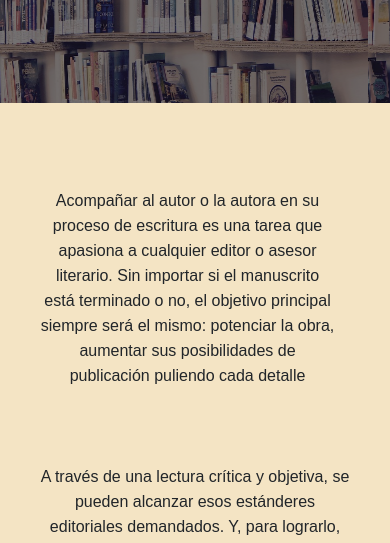
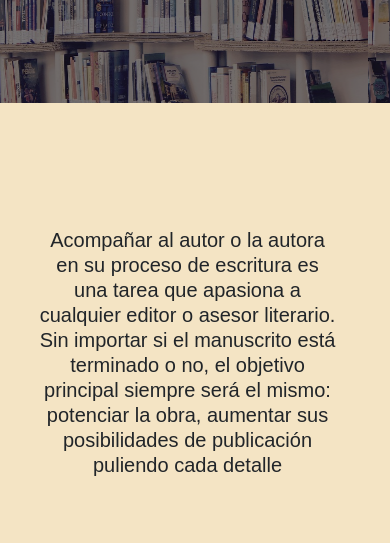
Before and after one commit to rodrimunoz/rm-asesoria-literaria, a plain HTML site: page index.html in a window 390 px wide. Shown: the part 297-840 px from the top of the page. Drawn offline with nearby package versions, Linux system fonts and the light colour scheme.

Commit message:
seccionDescripcion con Bootstrap. Solucionado espaciado con seccionServicios

```diff
--- a/css/estilos.css
+++ b/css/estilos.css
@@ -102,16 +102,17 @@ body{
 /* SECCIÓN DESCRIPCIÓN */
 
 .seccionDescripcion{
-    width: 100%;
-    height: 250px;
-    display: flex;
-    justify-content: center;
-    flex-wrap: wrap;
     margin-top: 155px;
+    margin-bottom: 5%;
 }
 
 .articuloDescripcion{
-    width: 45%;
+    width: 80%;
+}
+
+.articuloDescripcion__Contenedor{
+    display: flex;
+    justify-content: center;
 }
 
 .articuloDescripcion--paddinRight{
@@ -123,7 +124,7 @@ body{
 }
 
 .articuloDescripcion_parrafo{
-    font-size: 1.3em;
+    font-size: 125%;
     text-align: center;
     line-height: 25px;
 }
@@ -173,7 +174,7 @@ body{
     background-color: #beb9b3;
     margin-top: 100px;
     margin-bottom: 0px;
-    height: 215px;
+    height: 240px;
     width: 100%;
     display: flex;
     align-items: center;
@@ -529,11 +530,6 @@ body{
         box-shadow: none;
     }
 
-    .seccionDescripcion{
-        width: 100%;
-        margin-bottom: 40px;
-    }
-
     .nav__barraNavegacion__elemento:hover {
         background-color: #244444;
         transition: none;
@@ -568,10 +564,6 @@ body{
         height: 480px;
     }
 
-    .articuloDescripcion_parrafo {
-        font-size: 1.2em;
-    }
-
     .main {
         height: 500px;
     }
@@ -591,7 +583,7 @@ body{
     .nav__barraNavegacion {
         display: none;
     }
-    /*ACÁ APARECERÍA EL MENU HAMBURGUESA*/
+
     .nav__imagen {
         margin-right: 0px;
     }
@@ -604,11 +596,6 @@ body{
         height: 400px;
     }
 
-    .seccionDescripcion {
-        margin-bottom: 220px;
-        margin-top: 115px;
-    }
-
     .articuloDescripcion {
         width: 80%;
         padding-bottom: 60px;
@@ -616,10 +603,6 @@ body{
 
     .articuloDescripcion--paddinLeft{
         padding-left: 0px;
-    }
-
-    .articuloDescripcion_parrafo{
-        font-size: 1.1em;
     }
 
     .trabajoMano{
@@ -687,14 +670,6 @@ body{
         padding-top: 100px;
     }
 
-    .articuloDescripcion_parrafo {
-        font-size: 1em;
-    }
-
-    .seccionDescripcion {
-        margin-bottom: 380px;
-    }
-
     .seccionServicios__servicio__titulo {
         font-size: 1.4em;
     }
--- a/index.html
+++ b/index.html
@@ -89,7 +89,8 @@
 
     </main>
 
-    <section class="seccionDescripcion">
+    <section class="row seccionDescripcion">
+        <div class="col-lg-6 col-md-12 articuloDescripcion__Contenedor">
             <article class="articuloDescripcion articuloDescripcion--paddinRight">
                 <!--- Descripción de la Asesoría-->
                 <p class="articuloDescripcion_parrafo">
@@ -100,6 +101,8 @@
                     aumentar sus posibilidades de publicación puliendo cada detalle
                 </p>
             </article>
+        </div>
+        <div class="col-lg-6 col-md-12 articuloDescripcion__Contenedor">
             <article class="articuloDescripcion articuloDescripcion--paddinLeft">
                 <p class="articuloDescripcion_parrafo">
                     A través de una lectura crítica y objetiva, se pueden alcanzar esos estánderes editoriales demandados.
@@ -109,6 +112,7 @@
                     entonces, y comencemos a pulir ese manuscrito!
                 </p>
             </article>
+        </div>
     </section>
 
     <section class="row seccionServicios">
```
Lines whose indentation alone changed are shown as unchanged.
